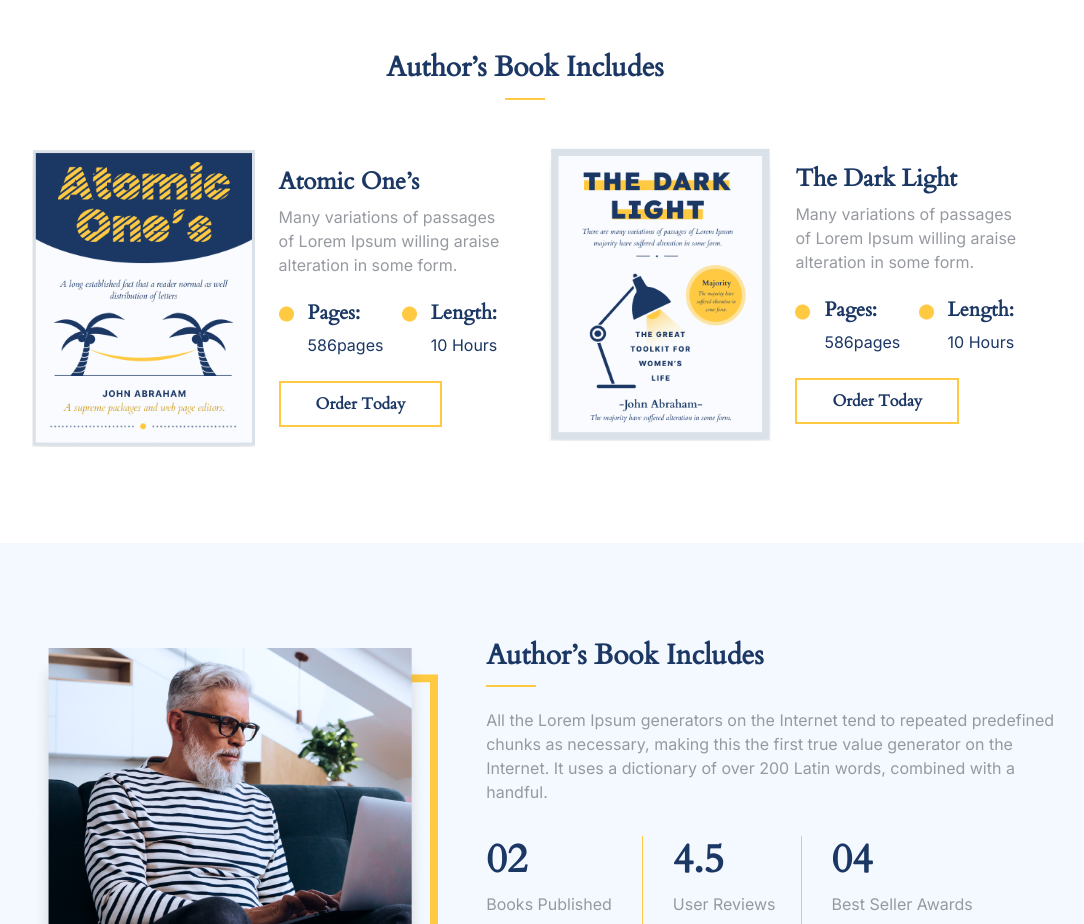
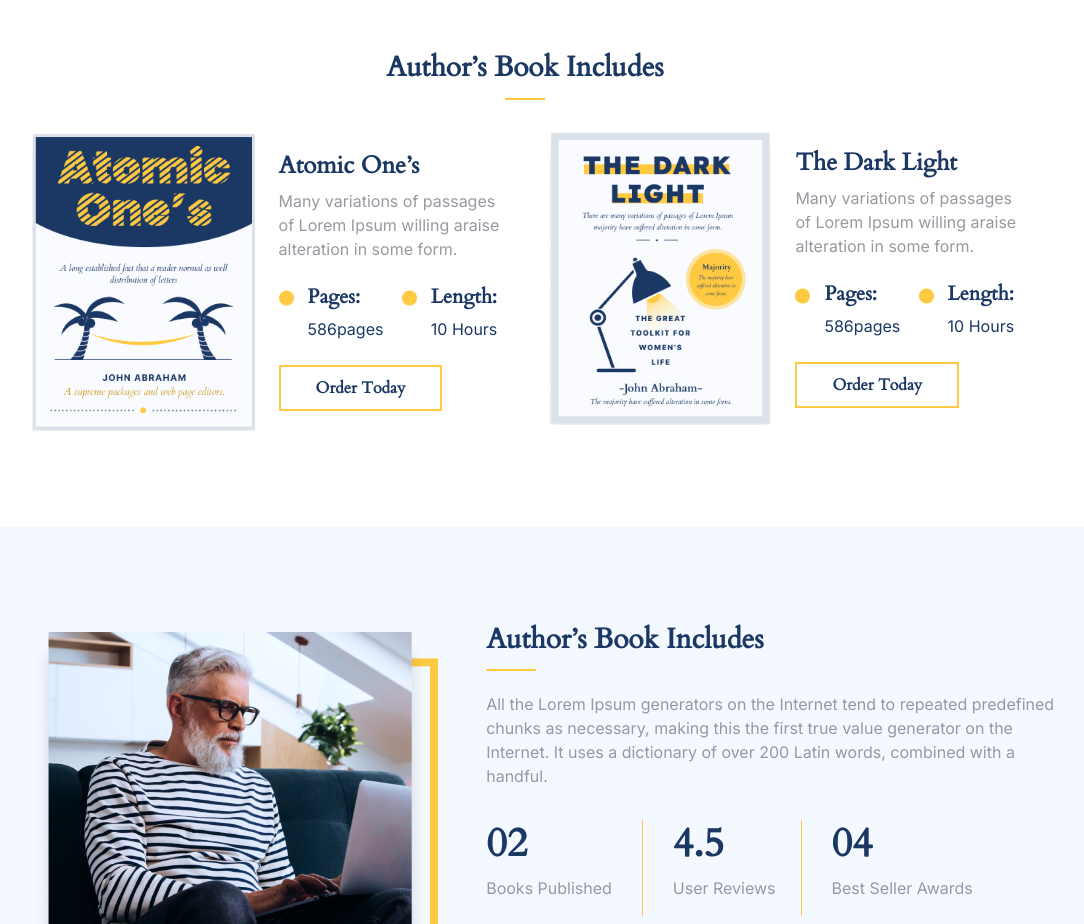
Before and after one commit to KiritoEM/PAGE-BOOK, a React (Create React App) app: page / in a window 1280 px wide. Shown: the part 840-1764 px from the top of the page, without its empty margins (115-1199 px from the left). Built offline with nearby package versions, Linux system fonts and the light colour scheme.

Commit message:
add responsive to about

```diff
--- a/src/styles/Home/auth-book/auth-books.scss
+++ b/src/styles/Home/auth-book/auth-books.scss
@@ -36,7 +36,7 @@
     }
 
     .section-content {
-        margin-top: 3rem;
+        margin-top: 2rem;
 
         @include screen(small) {
             margin-top: 1.6rem;
```
